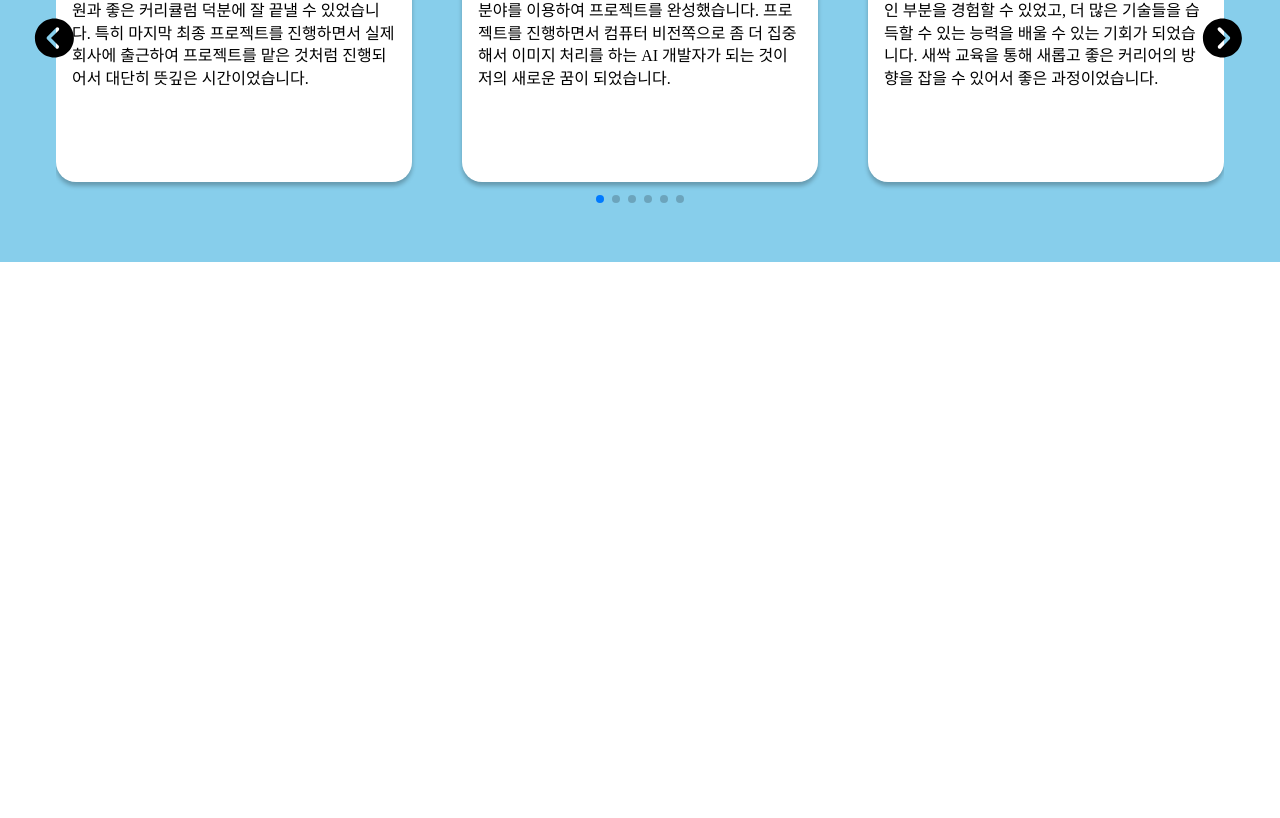
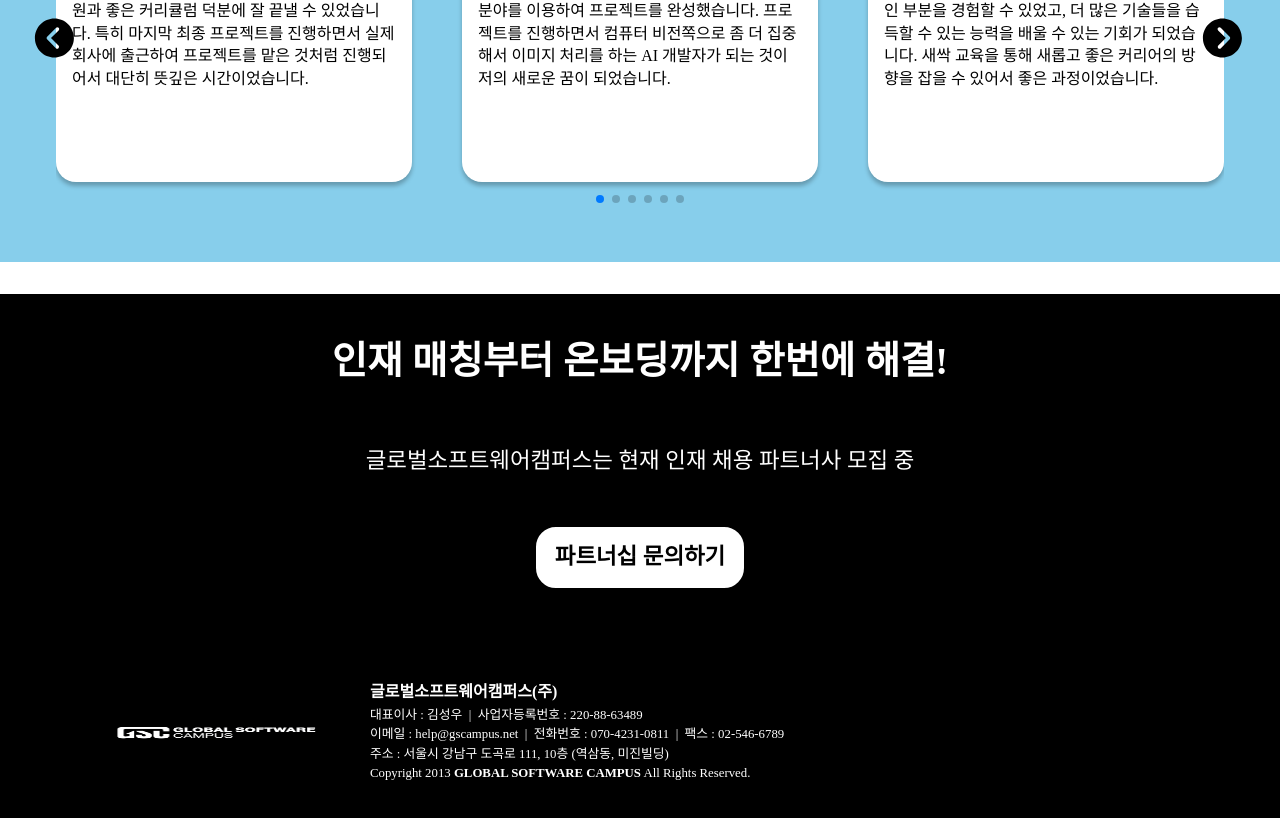
Before and after one commit to jh1109/gsc-app, a React (Create React App) app: page /techfrontiers in a window 1280 px wide. Shown: the part 2232-3050 px from the top of the page. Before the commit the page ends 2494 px from the top, so only its background shows below. Built offline with nearby package versions, Linux system fonts and the light colour scheme.

Commit message:
[style] 부트캠프 페이지 하단 문의하기 및 footer

```diff
--- a/src/pages/TECHFPage.js
+++ b/src/pages/TECHFPage.js
@@ -4,6 +4,8 @@ import Employment from "../components/bootcamp/Employment";
 import KDT from "../components/bootcamp/KDT";
 import TECHFReview from "../components/bootcamp/TECHFReview";
 import TechFResult from "../components/bootcamp/TechFResult";
+import ContactBanner from "../components/banner/ContactBanner";
+import Footer from "../components/layout/Footer";
 
 const TECHFPage = () => {
     return (
@@ -18,6 +20,13 @@ const TECHFPage = () => {
             <TechFResult />
             <Employment />
             <TECHFReview />
+            <ContactBanner
+                title="인재 매칭부터 온보딩까지 한번에 해결!"
+                sub1="글로벌소프트웨어캠퍼스는 현재 인재 채용 파트너사 모집 중"
+                btnUrl="/contact"
+                btn="파트너십 문의하기"
+            />
+            <Footer />
     </>
 )
 
```
